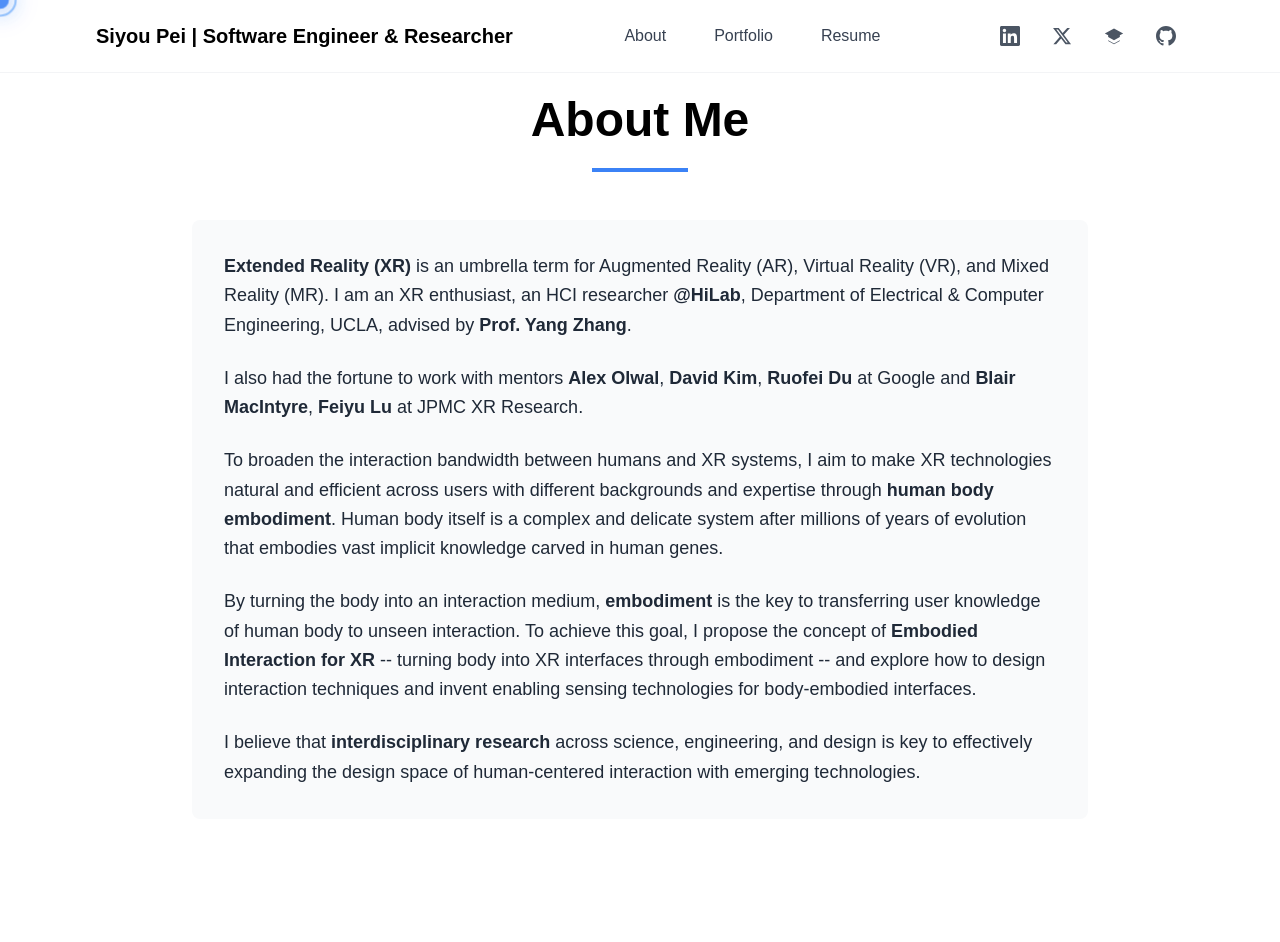
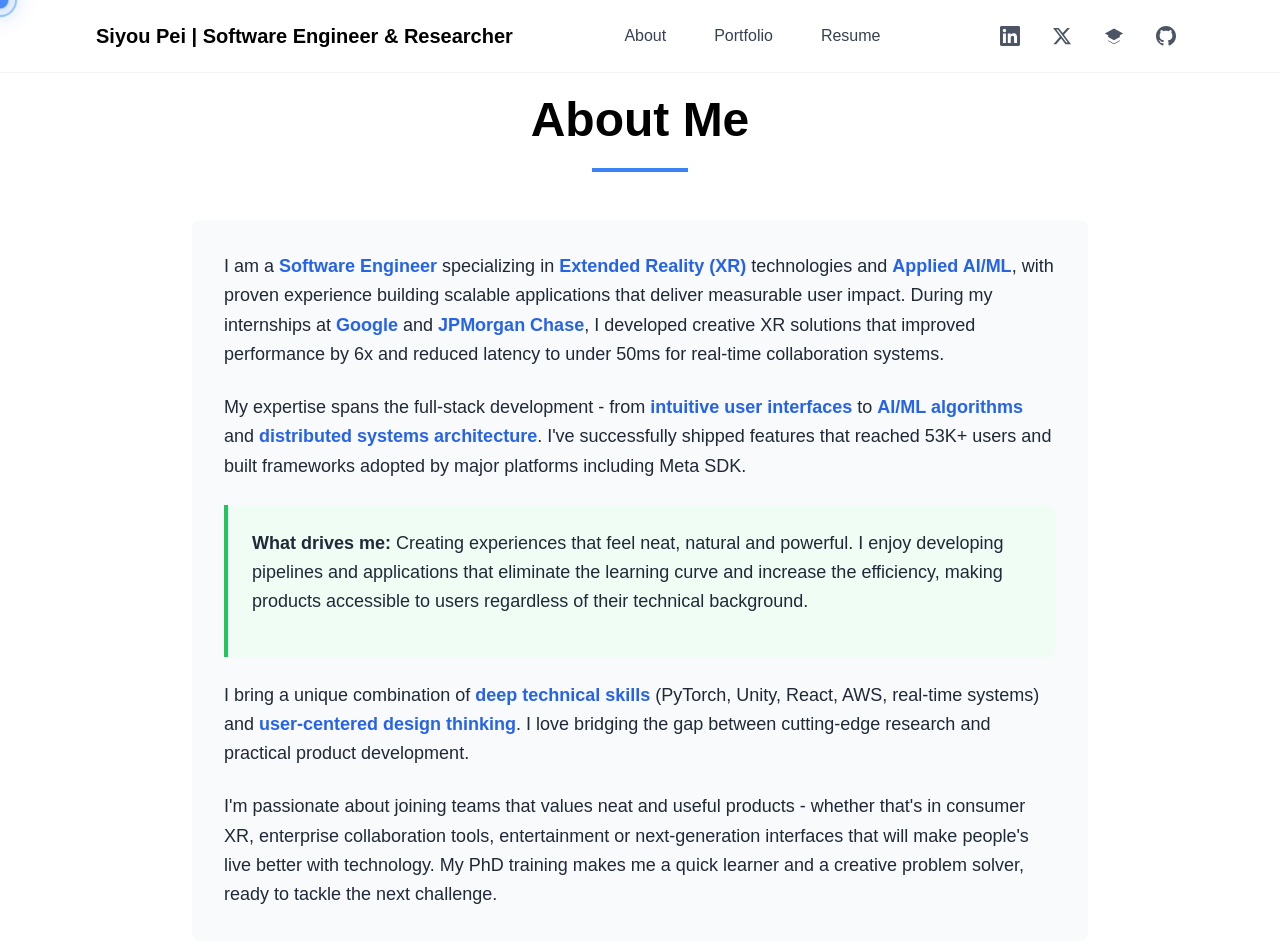
Before and after one commit to sypei/my-portfolio, a Next.js app: page /about in a window 1280 px wide. Shown: the top 942 px of the page. Before the commit the page ends 867 px from the top, so only its background shows below. Built offline with nearby package versions, Linux system fonts and the light colour scheme.

Commit message:
Updated About Page

```diff
--- a/app/about/page.tsx
+++ b/app/about/page.tsx
@@ -281,6 +281,7 @@ export default function AboutPage() {
           )}
         </div>
       </nav>
+
       {/* Main Content */}
       <div className="pt-24 pb-12 px-8">
         <div className="max-w-4xl mx-auto">
@@ -294,23 +295,25 @@ export default function AboutPage() {
           <div className="prose prose-lg max-w-none">
             <div className="bg-gray-50 rounded-lg p-8 text-gray-800 leading-relaxed text-lg">
               <p className="mb-6">
-                <strong>Extended Reality (XR)</strong> is an umbrella term for Augmented Reality (AR), Virtual Reality (VR), and Mixed Reality (MR). I am an XR enthusiast, an HCI researcher <strong>@HiLab</strong>, Department of Electrical & Computer Engineering, UCLA, advised by <strong>Prof. Yang Zhang</strong>.
+                I am a <strong className="text-blue-600">Software Engineer</strong> specializing in <strong className="text-blue-600">Extended Reality (XR)</strong> technologies and <strong className="text-blue-600">Applied AI/ML</strong>, with proven experience building scalable applications that deliver measurable user impact. During my internships at <strong className="text-blue-600">Google</strong> and <strong className="text-blue-600">JPMorgan Chase</strong>, I developed creative XR solutions that improved performance by 6x and reduced latency to under 50ms for real-time collaboration systems.
               </p>
 
               <p className="mb-6">
-                I also had the fortune to work with mentors <strong>Alex Olwal</strong>, <strong>David Kim</strong>, <strong>Ruofei Du</strong> at Google and <strong>Blair MacIntyre</strong>, <strong>Feiyu Lu</strong> at JPMC XR Research.
+                My expertise spans the full-stack development - from <strong className="text-blue-600">intuitive user interfaces</strong> to <strong className="text-blue-600">AI/ML algorithms</strong> and <strong className="text-blue-600">distributed systems architecture</strong>. I've successfully shipped features that reached 53K+ users and built frameworks adopted by major platforms including Meta SDK.
               </p>
 
-              <p className="mb-6">
-                To broaden the interaction bandwidth between humans and XR systems, I aim to make XR technologies natural and efficient across users with different backgrounds and expertise through <strong>human body embodiment</strong>. Human body itself is a complex and delicate system after millions of years of evolution that embodies vast implicit knowledge carved in human genes.
-              </p>
+              <div className="bg-green-50 border-l-4 border-green-500 p-6 my-6 rounded-r-lg">
+                <p className="mb-4">
+                  <strong className="text-black-700">What drives me:</strong> Creating experiences that feel neat, natural and powerful. I enjoy developing pipelines and applications that eliminate the learning curve and increase the efficiency, making products accessible to users regardless of their technical background.
+                </p>
+              </div>
 
               <p className="mb-6">
-                By turning the body into an interaction medium, <strong>embodiment</strong> is the key to transferring user knowledge of human body to unseen interaction. To achieve this goal, I propose the concept of <strong>Embodied Interaction for XR</strong> -- turning body into XR interfaces through embodiment -- and explore how to design interaction techniques and invent enabling sensing technologies for body-embodied interfaces.
+                I bring a unique combination of <strong className="text-blue-600">deep technical skills</strong> (PyTorch, Unity, React, AWS, real-time systems) and <strong className="text-blue-600">user-centered design thinking</strong>. I love bridging the gap between cutting-edge research and practical product development.
               </p>
 
               <p>
-                I believe that <strong>interdisciplinary research</strong> across science, engineering, and design is key to effectively expanding the design space of human-centered interaction with emerging technologies.
+                I'm passionate about joining teams that values neat and useful products - whether that's in consumer XR, enterprise collaboration tools, entertainment or next-generation interfaces that will make people's live better with technology. My PhD training makes me a quick learner and a creative problem solver, ready to tackle the next challenge.
               </p>
             </div>
           </div>
--- a/app/page.tsx
+++ b/app/page.tsx
@@ -2,6 +2,7 @@
 
 import { useState, useEffect } from "react";
 import Link from 'next/link'
+import Image from 'next/image'
 
 interface Project {
   id: string;
@@ -112,7 +113,7 @@ export default function Home() {
       description:
         "Facilitating Remote Accessibility Assessment for Wheelchair Users with VR",
       tech: ["C#", "Unity", "VR", "Accessibility"],
-      metrics: "Published at ASSETS &apos;23",
+      metrics: "Published at ASSETS \'23",
       video: "/embodiedexploration.mp4",
       techColor: "purple",
       labels: ["XR", "Unity", "C#", "Accessibility"],
@@ -121,7 +122,7 @@ export default function Home() {
       id: "forcesight",
       title: "Forcesight",
       description: "Non-contact Force Sensing with Laser Speckle Imaging",
-      tech: ["Python", "Computer Vision", "Sensors"],
+      tech: ["Python", "Computer Vision", "Robot", "Hardware", "Sensors"],
       metrics: "<0.3N error, patented",
       video: "/forcesight.mp4",
       techColor: "green",
@@ -136,7 +137,7 @@ export default function Home() {
       metrics: "53K views, Meta SDK adoption",
       video: "/handinterfaces.mp4",
       techColor: "blue",
-      labels: ["XR", "C#", "C/C++", "Python"],
+      labels: ["XR", "Unity", "C#", "C/C++", "Python"],
     },
     {
       id: "ui-mobility",
@@ -144,7 +145,7 @@ export default function Home() {
       description:
         "Switching UI Positionings between Static, Dynamic, and Self Entities",
       tech: ["C#", "Python", "Unity", "XR"],
-      metrics: "Published at CHI &apos;24",
+      metrics: "Published at CHI \'24",
       video: "/uimobility.mp4",
       techColor: "orange",
       labels: ["XR", "C#", "Python"],
@@ -157,14 +158,14 @@ export default function Home() {
       metrics: "Published in Science Advances",
       video: "/haptic-skin.mp4",
       techColor: "red",
-      labels: ["XR", "C#", "C/C++", "Hardware"],
+      labels: ["XR", "C#", "C/C++", "Unity", "Hardware"],
     },
     {
       id: "wheelpose",
       title: "WheelPose",
       description: "Data Synthesis Techniques to Improve Pose Estimation Performance on Wheelchair Users",
-      tech: ["Python", "C#", "Applied AI/ML", "Computer Vision"],
-      metrics: "Published at CHI &apos;24",
+      tech: ["Python", "C#", "Unity", "Applied AI/ML", "Computer Vision"],
+      metrics: "Published at CHI \'24",
       video: "/wheelpose.mp4",
       techColor: "teal",
       labels: ["Applied AI/ML", "Python", "C#", "Accessibility"],
@@ -174,7 +175,7 @@ export default function Home() {
       title: "Auritus",
       description: "Open-source optimization toolkit for training human movement models using earables",
       tech: ["Python", "C/C++", "Applied AI/ML", "IoT"],
-      metrics: "Published at IMWUT &apos;22",
+      metrics: "Published at IMWUT \'22",
       video: "/auritus.jpg", // Changed to image file
       techColor: "indigo",
       labels: ["Applied AI/ML", "Python", "C/C++", "Hardware"],
--- a/app/projects/[id]/page.tsx
+++ b/app/projects/[id]/page.tsx
@@ -3,6 +3,7 @@
 import { useParams } from 'next/navigation'
 import Link from 'next/link'
 import { useState, useEffect } from 'react'
+import Image from 'next/image'
 
 interface ProjectDetail {
   id: string
@@ -122,7 +123,7 @@ export default function ProjectDetailPage() {
       fullDescription: 'Embodied Exploration is a Virtual Reality technique for wheelchair users to evaluate accessibility remotely. It delivers the experience of a physical visit while keeping the convenience of remote assessment. We validated the efficacy of Embodied Exploration against photo galleries and virtual tours through user studies.',
       tech: ['C#', 'Unity', 'VR', 'Accessibility'],
       labels: ["XR", "Unity", "C#", "Accessibility"],
-      metrics: 'Published at ASSETS &apos;23',
+      metrics: 'Published at ASSETS \'23',
       video: '/embodiedexploration.mp4',
       images: ['/project1-1.jpg', '/project1-2.jpg'],
       challenges: [
@@ -149,7 +150,7 @@ export default function ProjectDetailPage() {
       title: 'Forcesight',
       description: 'Non-contact Force Sensing with Laser Speckle Imaging',
       fullDescription: 'ForceSight is a non-contact force sensing approach using laser speckle imaging. Our key observation is that object surfaces deform in the presence of force. This deformation, though very minute, manifests as observable and discernible laser speckle shifts, which we leverage to sense the applied force.',
-      tech: ['Python', 'Computer Vision', 'Sensors'],
+      tech: ["Python", "Computer Vision", "Robot", "Hardware","Sensors"],
       labels: ["Applied AI/ML", "XR", "Python"],
       metrics: '<0.3N error, patented, Best Demo Honorable Mention',
       video: '/forcesight.mp4',
@@ -178,8 +179,8 @@ export default function ProjectDetailPage() {
       title: 'Hand Interfaces',
       description: 'Using Hands to Imitate Objects in AR/VR for Expressive Interactions',
       fullDescription: 'A new interaction technique that lets users\' hands become virtual objects by imitating the objects themselves. For example, a thumbs-up hand pose is used to mimic a joystick. We created a wide array of interaction designs around this idea to demonstrate its applicability in object retrieval and interactive control tasks.',
-      tech: ['C#', 'C++', 'Python', 'XR'],
-      labels: ["XR", "C#", "C/C++", "Python"],
+      tech: ['C#', 'C/C++', 'Python', 'XR'],
+      labels: ["XR", "Unity", "C#", "C/C++", "Python"],
       metrics: '53K views, Meta SDK adoption, Best Paper Honorable Mention',
       video: '/handinterfaces.mp4',
       images: ['/project3-1.jpg', '/project3-2.jpg'],
@@ -210,7 +211,7 @@ export default function ProjectDetailPage() {
       fullDescription: 'We facilitated UI mobility between static, dynamic, and self entities with Finger Switches based on users\' in-situ needs. Extended reality (XR) has the potential for seamless user interface (UI) transitions across people, objects, and environments, but UI mobility remains an often-overlooked feature.',
       tech: ['C#', 'Python', 'Unity', 'XR'],
       labels: ["XR", "C#", "Python"],
-      metrics: 'Published at CHI &apos;24',
+      metrics: 'Published at CHI \'24',
       video: '/uimobility.mp4',
       images: ['/project4-1.jpg', '/project4-2.jpg'],
       challenges: [
@@ -238,7 +239,7 @@ export default function ProjectDetailPage() {
       description: 'Artificial muscle skin system for haptic feedback in Extended Reality',
       fullDescription: 'We present a wearable haptic artificial muscle skin based on multilayer dielectric elastomer actuators (DEAs) in Extended Reality (XR) systems to enhance immersion. This breakthrough technology provides realistic haptic feedback for enhanced XR experiences.',
       tech: ['C#', 'C/C++', 'Hardware', 'Haptics'],
-      labels: ["XR", "C#", "C/C++", "Hardware"],
+      labels: ["XR", "C#", "C/C++", "Unity", "Hardware"],
       metrics: 'Published in Science Advances',
       video: '/haptic-skin.mp4',
       images: ['/project5-1.jpg', '/project5-2.jpg'],
@@ -264,9 +265,9 @@ export default function ProjectDetailPage() {
       title: 'WheelPose',
       description: 'Data Synthesis Techniques to Improve Pose Estimation Performance on Wheelchair Users',
       fullDescription: 'A data synthesis pipeline to address the underrepresentation of wheelchair users in data collection for pose estimation models. Our configurable pipeline generates synthetic data of wheelchair users using motion capture data and motion generation outputs simulated in the Unity game engine.',
-      tech: ["Python", "C#", "Applied AI/ML", "Computer Vision"],
+      tech: ["Python", "C#", "Applied AI/ML", "Unity", "Computer Vision"],
       labels: ["Applied AI/ML", "Python", "C#", "Accessibility"],
-      metrics: 'Published at CHI &apos;24',
+      metrics: 'Published at CHI \'24',
       video: '/wheelpose.mp4',
       images: ['/project6-1.jpg', '/project6-2.jpg'],
       challenges: [
@@ -295,7 +296,7 @@ export default function ProjectDetailPage() {
       fullDescription: 'AURITUS is an extendable and open-source optimization toolkit designed to enhance and replicate earable applications. AURITUS handles data collection, pre-processing, and labeling tasks using graphical tools and provides a hardware-in-the-loop (HIL) optimizer and TinyML interface to develop lightweight and real-time machine-learning models for activity detection and filters for head-pose tracking.',
       tech: ['Python', 'C++', 'Applied AI/ML', 'IoT'],
       labels: ["Applied AI/ML", "Python", "C/C++", "Hardware"],
-      metrics: 'Published at IMWUT &apos;21',
+      metrics: 'Published at IMWUT \'21',
       video: '/auritus.jpg',
       images: ['/project7-1.jpg', '/project7-2.jpg'],
       challenges: [
--- a/next.config.ts
+++ b/next.config.ts
@@ -1,21 +1,17 @@
 import type { NextConfig } from "next";
 
 const nextConfig: NextConfig = {
-  // Build configuration
-  typescript: {
-    ignoreBuildErrors: true,
-  },
-  eslint: {
-    ignoreDuringBuilds: true,
-  },
-
-  // Image optimization
-  images: {
-    unoptimized: true,
-    domains: ['localhost'],
-  },
+  /* config options here */
+   // Build configuration
+  // typescript: {
+  //   ignoreBuildErrors: true,
+  // },
+  // eslint: {
+  //   ignoreDuringBuilds: true,
+  // },
+  distDir: "build",
+};
+// module.exports = nextConfig;
 
 
-};
-
 export default nextConfig;
```
Also changed, not shown: tsconfig.json (+18 -4 lines), vercel.json (added).
